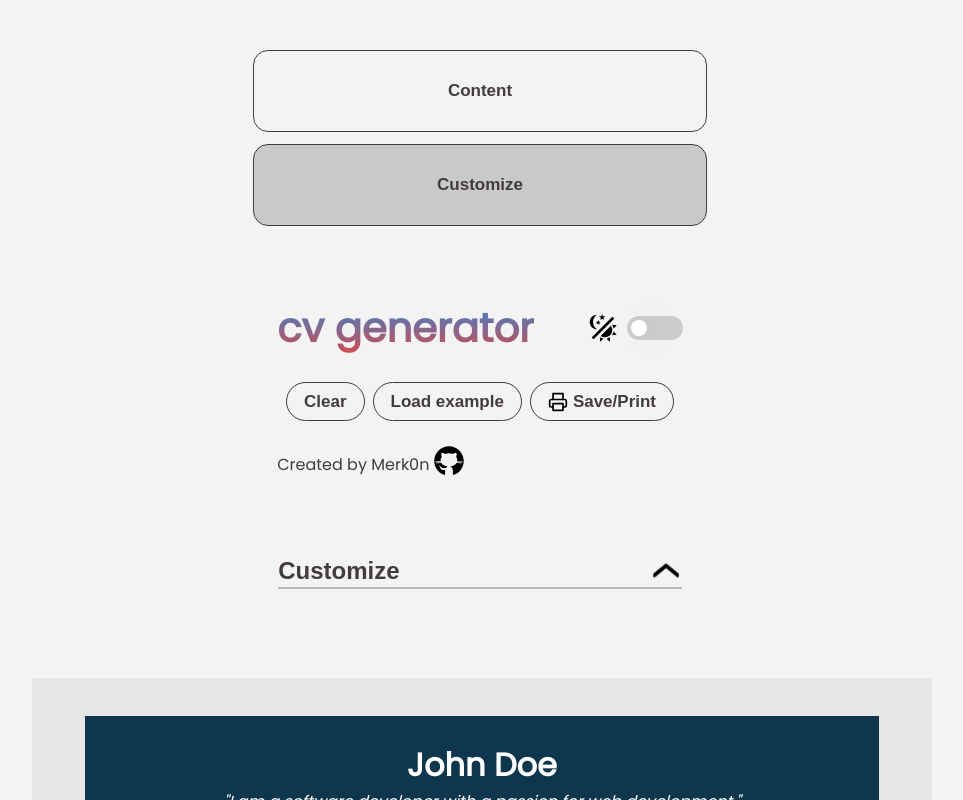
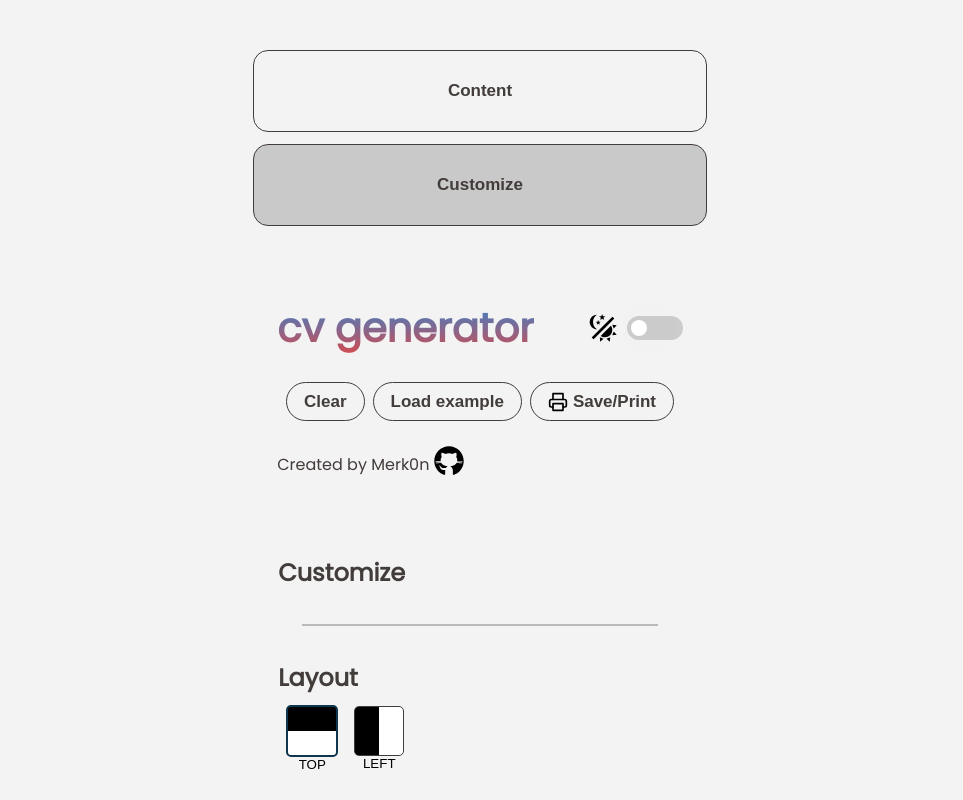
Before and after one commit to Merk0n/cv-generator, a React (Vite) app: page / in a window 1280 px wide. Both pictures are taken after a click on the button "Customize". Shown: the top 800 px of the page, without its empty margins (158-1121 px from the left). Built offline with nearby package versions, Linux system fonts and the light colour scheme.

Commit message:
Update working color customization

```diff
--- a/src/App.jsx
+++ b/src/App.jsx
@@ -48,7 +48,9 @@ function App() {
 
   const [layout, setLayout] = useState('top');
 
-  const [isColor, setIsColor] = useState('#0e374e');
+  const [isBGColor, setIsBGColor] = useState('#000000');
+
+  const [isTextColor, setIsTextColor] = useState('#ffffff');
 
   return (
     <div className={`app ${isDarkMode && 'dark-theme'}`}>
@@ -141,14 +143,14 @@ function App() {
               </Card>
             </>
           ) : (
-            <Card title='Customize'>
-              <Customize
-                isLayout={layout}
-                onChangeLayout={setLayout}
-                isColor={isColor}
-                onChangeColor={setIsColor}
-              />
-            </Card>
+            <Customize
+              isLayout={layout}
+              onChangeLayout={setLayout}
+              isBGColor={isBGColor}
+              onBGChangeColor={setIsBGColor}
+              isTextColor={isTextColor}
+              onTextChangeColor={setIsTextColor}
+            />
           )}
         </div>
       </div>
@@ -160,7 +162,8 @@ function App() {
             education={educationInfo}
             techStack={techStackInfo}
             layout={layout}
-            color={isColor}
+            bgcolor={isBGColor}
+            textcolor={isTextColor}
           />
         </div>
       </div>
--- a/src/components/CVPreview.jsx
+++ b/src/components/CVPreview.jsx
@@ -5,7 +5,8 @@ export default function CVPreview({
   education,
   layout,
   techStack,
-  color,
+  bgcolor,
+  textcolor,
 }) {
   const formatDate = (date) => {
     const newDate = new Date(date);
@@ -17,7 +18,8 @@ export default function CVPreview({
   };
 
   const styles = {
-    backgroundColor: color,
+    backgroundColor: bgcolor,
+    color: textcolor,
   };
 
   return (
--- a/src/components/Customize.jsx
+++ b/src/components/Customize.jsx
@@ -3,12 +3,16 @@ import '../styles/Customize.css';
 export default function Customize({
   isLayout,
   onChangeLayout,
-  isColor,
-  onChangeColor,
+  isBGColor,
+  onBGChangeColor,
+  isTextColor,
+  onTextChangeColor,
 }) {
   return (
     <div className='customize'>
       <div className='customize-option'>
+        <h2>Customize</h2>
+        <hr className='dark-hr' />
         <h2>Layout</h2>
         <div className='layout-options'>
           <button
@@ -16,6 +20,9 @@ export default function Customize({
             onClick={() => onChangeLayout('top')}
           >
             <div
+              style={{
+                background: `linear-gradient(180deg, ${isBGColor} 50%, #fff 50%)`,
+              }}
               className={`${
                 isLayout === 'top' && 'active-layout'
               } custom-setting top-layout`}
@@ -24,7 +31,11 @@ export default function Customize({
           </button>
           <button onClick={() => onChangeLayout('left')}>
             <div
-              className={`${
+              style={{
+                background: `linear-gradient(90deg, ${isBGColor} 50%, #fff 50%)`,
+              }}
+              className={`
+              ${
                 isLayout === 'left' && 'active-layout'
               } custom-setting left-layout`}
             ></div>
@@ -36,13 +47,36 @@ export default function Customize({
       <div className='customize-option'>
         <h2>Color</h2>
         <div className='color-options'>
-          Accent Color:
-          <input
-            onChange={(e) => onChangeColor(e.target.value)}
-            className='rounded-input'
-            type='color'
-            value={isColor}
-          />
+          <div className='custom-options'>
+            <span>Accent Color:</span>
+            <input
+              onChange={(e) => onBGChangeColor(e.target.value)}
+              className='rounded-input'
+              type='color'
+              value={isBGColor}
+            />
+          </div>
+          <div className='custom-options'>
+            <span>Text Color:</span>
+            <input
+              onChange={(e) => onTextChangeColor(e.target.value)}
+              className='rounded-input'
+              type='color'
+              value={isTextColor}
+            />
+          </div>
+          <div className='custom-options'>
+            <span>Set default colors</span>
+            <button
+              className='custom-button'
+              onClick={() => {
+                onBGChangeColor('#000000');
+                onTextChangeColor(`#ffffff`);
+              }}
+            >
+              Reset
+            </button>
+          </div>
         </div>
       </div>
 
--- a/src/styles/CVPreview.css
+++ b/src/styles/CVPreview.css
@@ -70,6 +70,7 @@
     .techstack-preview {
         margin: 25px;
         background-color: white !important;
+        color: black !important;
     }
 }
 
@@ -89,7 +90,7 @@
 
     .techstack-preview {
         grid-row: 2/3;
-        color: white;
+        color: white !important;
         background-color: #0e374e;
         padding: 25px;
     }
--- a/src/styles/Customize.css
+++ b/src/styles/Customize.css
@@ -38,11 +38,11 @@
 }
 
 .top-layout {
-    background: linear-gradient(180deg, var(--color-primary) 50%, #fff 50%);
+    background: linear-gradient(180deg, black 50%, #fff 50%);
 }
 
 .left-layout {
-    background: linear-gradient(90deg, var(--color-primary) 50%, #fff 50%);
+    background: linear-gradient(90deg, black 50%, #fff 50%);
 }
 
 input[type="color"] {
@@ -60,6 +60,12 @@ input[type="color"] {
 
 .color-options {
     display: flex;
+    flex-direction: column;
+    gap: 10px;
+}
+
+.custom-options {
+    display: flex;
     align-items: center;
     gap: 10px;
 }
```
